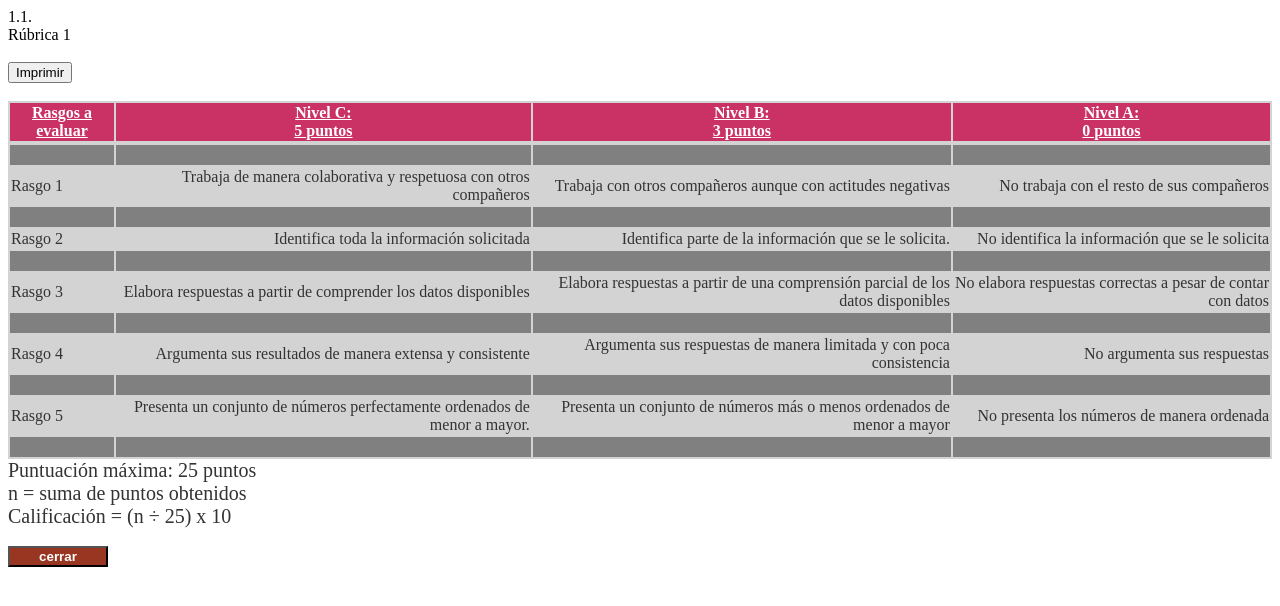
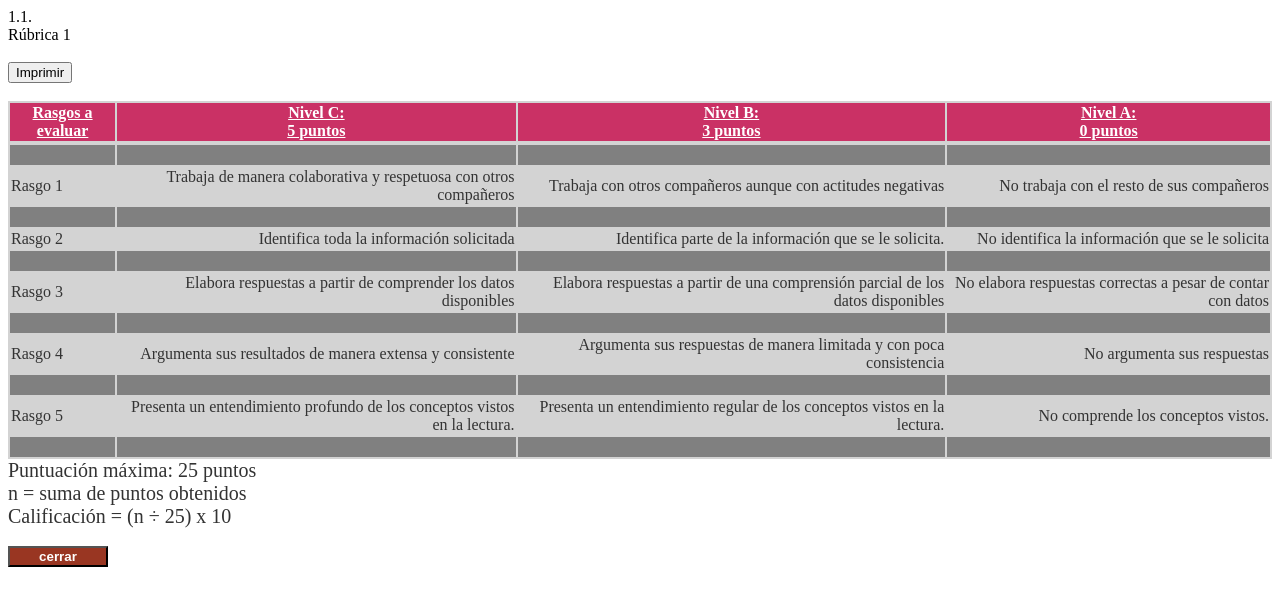
Before and after one commit to renebec/PCAI, a plain HTML site: page docs/popA1r1.html in a window 1280 px wide. Drawn offline with Linux system fonts and the light colour scheme; a script that the page names is missing.

Commit message:
Add files via upload

```diff
--- a/docs/popA1r1.html
+++ b/docs/popA1r1.html
@@ -36,7 +36,7 @@
             <tr style="background-color:grey"><td align="right"> <br></td><td align="right"> <br></td><td align="right"> </td><td align="right"> </td></tr>
                 <tr><td align="left"> Rasgo 4</td><td align="right">Argumenta sus resultados de manera extensa y consistente</td><td align="right">Argumenta sus respuestas de manera limitada y con poca consistencia</td><td align="right">No argumenta sus respuestas</td></tr>
             <tr style="background-color:grey"><td align="right"> <br></td><td align="right"> <br></td><td align="right"> </td><td align="right"> </td></tr>
-                <tr><td align="left"> Rasgo 5</td><td align="right">Presenta un conjunto de números perfectamente ordenados de menor a mayor.</td><td align="right">Presenta un conjunto de números más o menos ordenados de menor a mayor</td><td align="right">No presenta los números de manera ordenada</td></tr>
+                <tr><td align="left"> Rasgo 5</td><td align="right">Presenta un entendimiento profundo de los conceptos vistos en la lectura.</td><td align="right">Presenta un entendimiento regular de los conceptos vistos en la lectura.</td><td align="right">No comprende los conceptos vistos.</td></tr>
             <tr style="background-color:grey"><td align="right"> <br></td><td align="right"> <br></td><td align="right"> </td><td align="right"> </td></tr>
                 </table>
 
```
